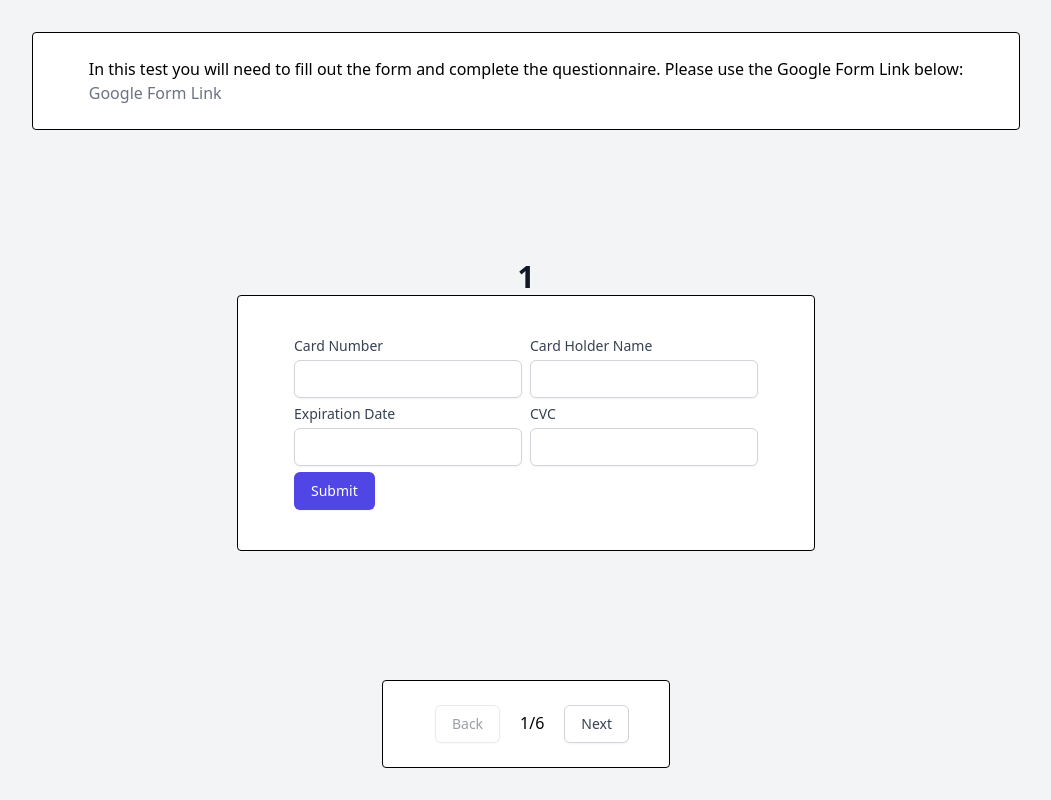
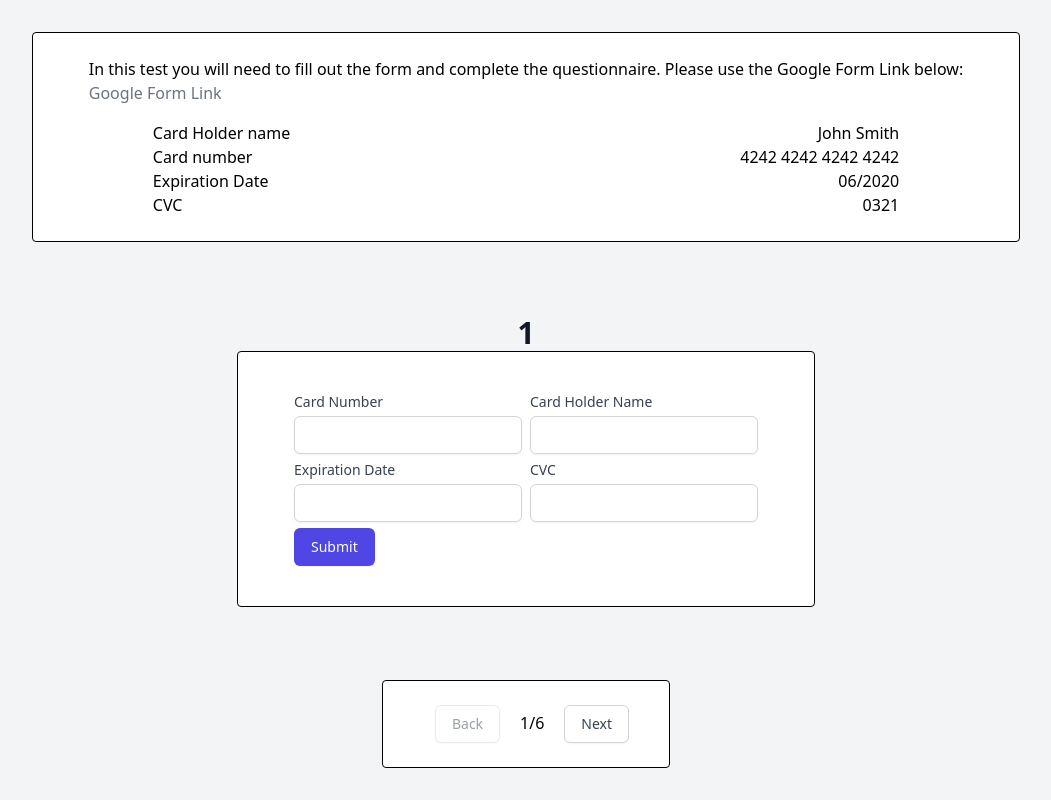
Before and after one commit to TLDRQwerty/Engineering-Science-Forms, a React app: page / in a window 1280 px wide. Shown: the whole page, without its empty margins (114-1165 px from the left). Built offline with nearby package versions, Linux system fonts and the light colour scheme; what @tailwindcss/typography would draw is missing.

Commit message:
stuff and more things

```diff
--- a/src/introduction.tsx
+++ b/src/introduction.tsx
@@ -8,6 +8,20 @@ export default function Introduction(): JSX.Element {
 			questionnaire.  Please use the Google Form Link below:
 			<br/>
 			<Link to="https://forms.gle/hvDF3ULaVuwBSbGB8" label="Google Form Link" />
+			<section className="px-16 mt-4 select-none">
+				<div className="flex justify-between">
+					<span>Card Holder name</span><span>John Smith</span>
+				</div>
+				<div className="flex justify-between">
+					<span>Card number</span><span>4242 4242 4242 4242</span>
+				</div>
+				<div className="flex justify-between">
+					<span>Expiration Date</span><span>06/2020</span>
+				</div>
+				<div className="flex justify-between">
+					<span>CVC</span><span>0321</span>
+				</div>
+			</section>
 		</div>
 	);
 }
```
